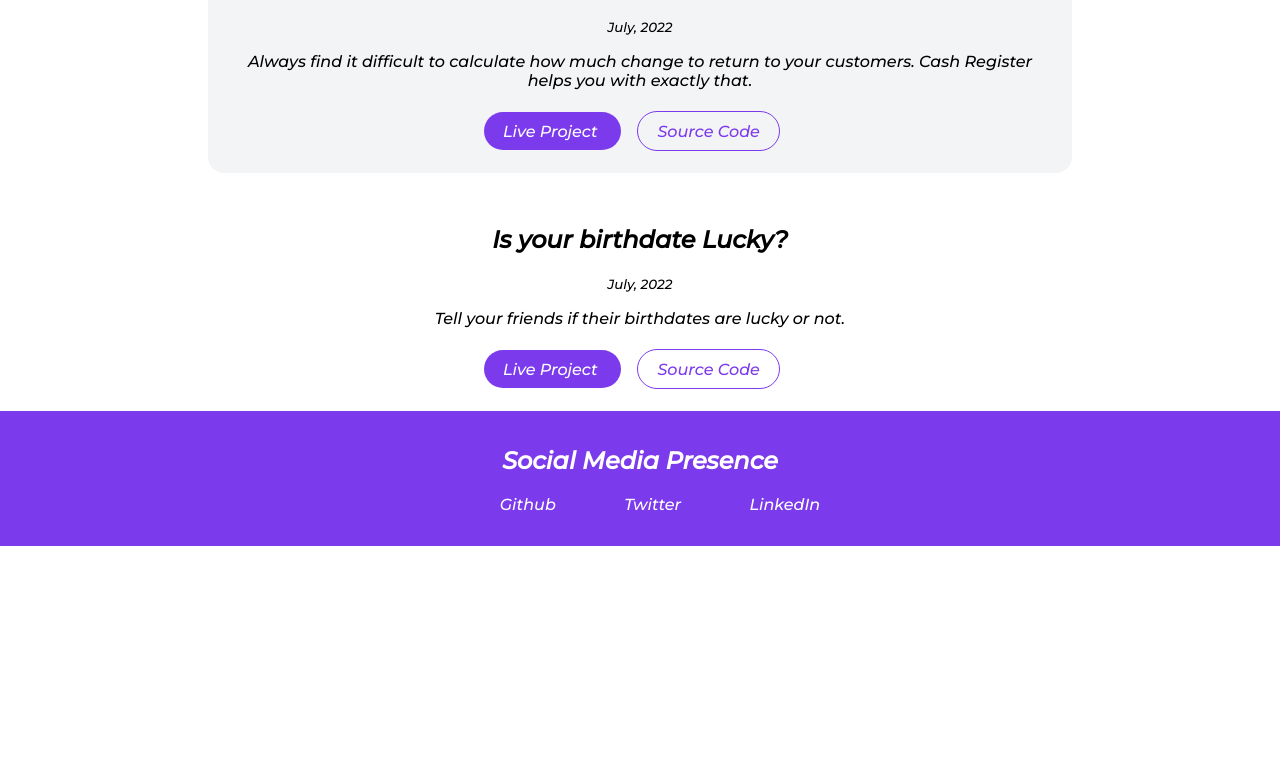
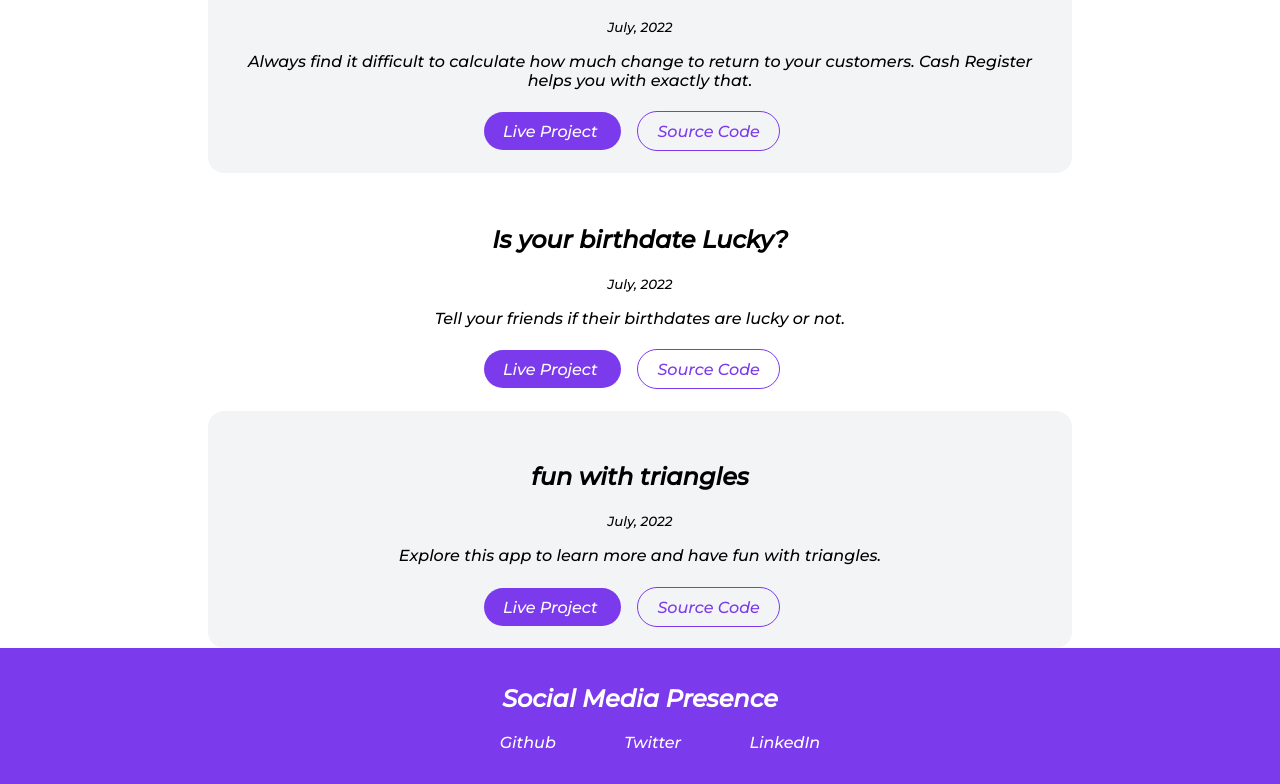
Before and after one commit to prabalsh19/markFour, a plain HTML site: page projects.html in a window 1280 px wide. Shown: the part 1384-2168 px from the top of the page. Before the commit the page ends 1930 px from the top, so only its background shows below. Drawn offline with Linux system fonts and the light colour scheme.

Commit message:
added fun with triangles app

```diff
--- a/projects.html
+++ b/projects.html
@@ -129,6 +129,23 @@
         Source Code
       </a>
     </section>
+    <section class="section ow">
+      <h1>fun with triangles</h1>
+      <small>July, 2022 </small>
+      <p>Explore this app to learn more and have fun with triangles.</p>
+      <a
+        class="link link-primary"
+        href="https://fun-withtri-angles.netlify.app/"
+      >
+        Live Project
+      </a>
+      <a
+        class="link link-secondary"
+        href="https://github.com/prabalsh19/markTwelve"
+      >
+        Source Code
+      </a>
+    </section>
     <footer class="footer">
       <h2>Social Media Presence</h2>
       <ul>
```
